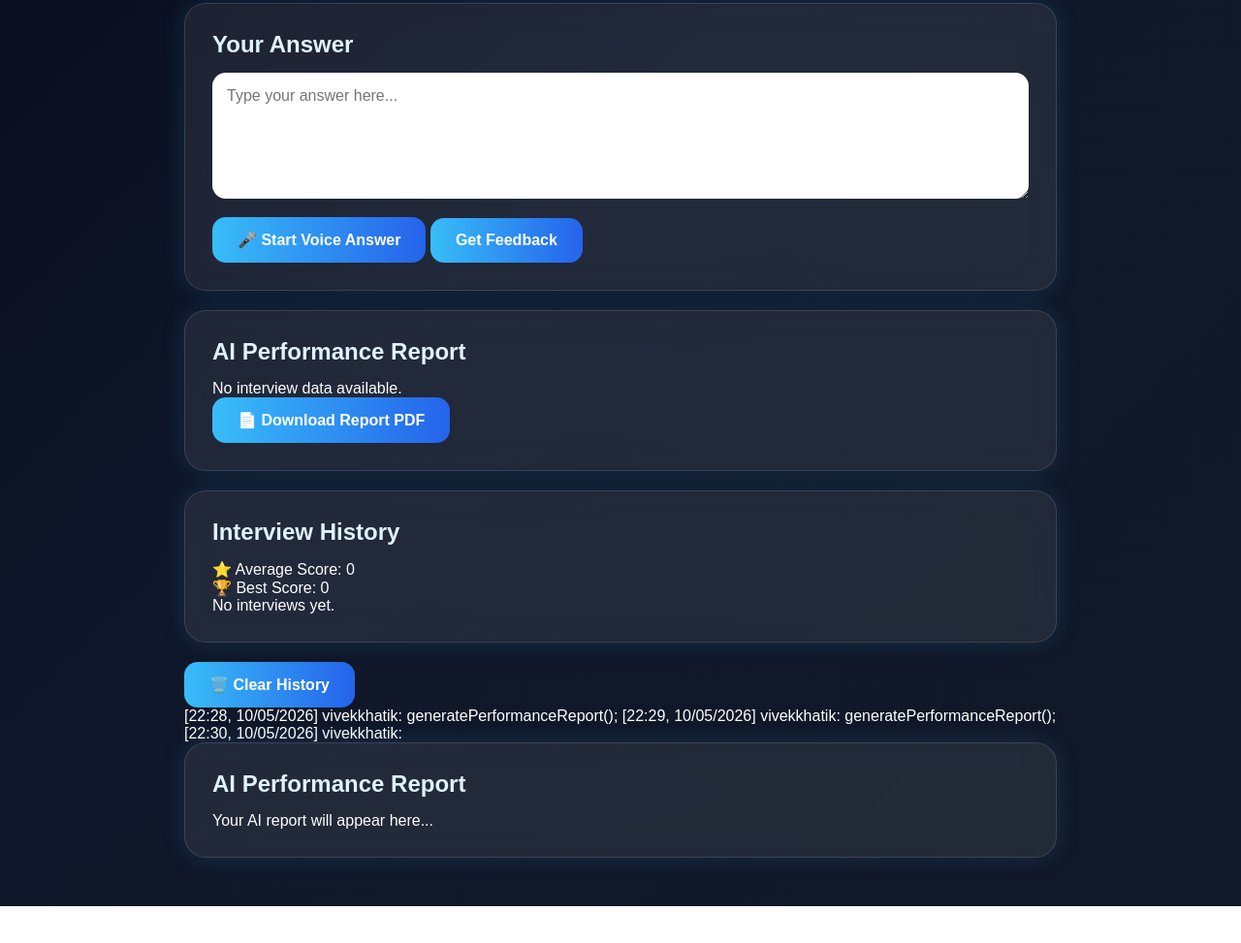
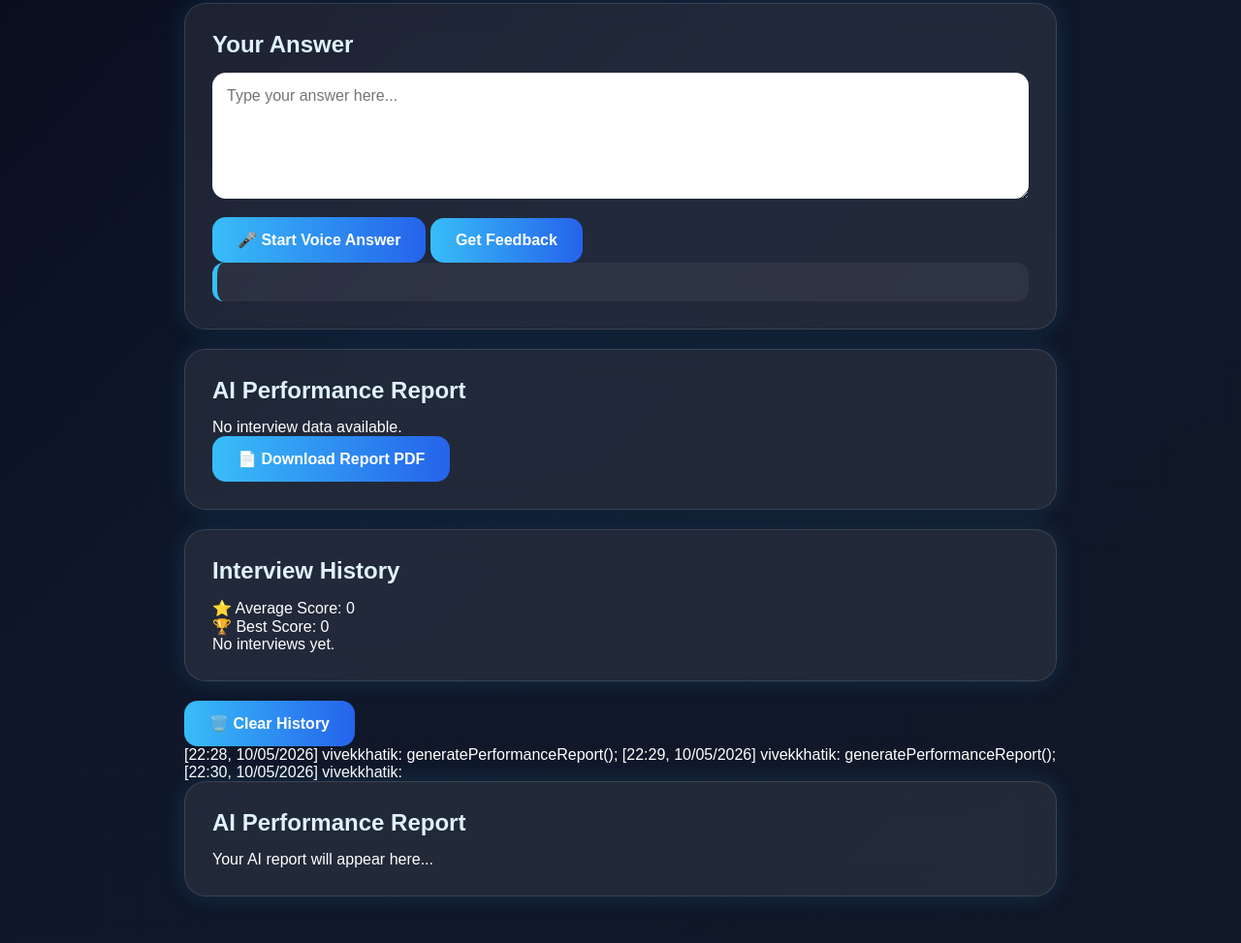
Before and after one commit to vivekkhatik617-dotcom/InterviewFlow-AI, a website: page index.html in a window 1280 px wide. Shown: the part 658-1631 px from the top of the page at 97% size. Before the commit the page ends 1593 px from the top, so only its background shows below. Drawn offline with nearby package versions, Linux system fonts and the light colour scheme; sample sign-in values are in the browser's storage.

```diff
--- a/index.html
+++ b/index.html
@@ -74,6 +74,7 @@
 
                     <button onclick="startVoiceInput()">🎤 Start Voice Answer</button>
                     <button onclick="getFeedback()">Get Feedback</button>
+                    <div id="feedbackText"></div>
                 </section>
 
                 <section class="card">
```
